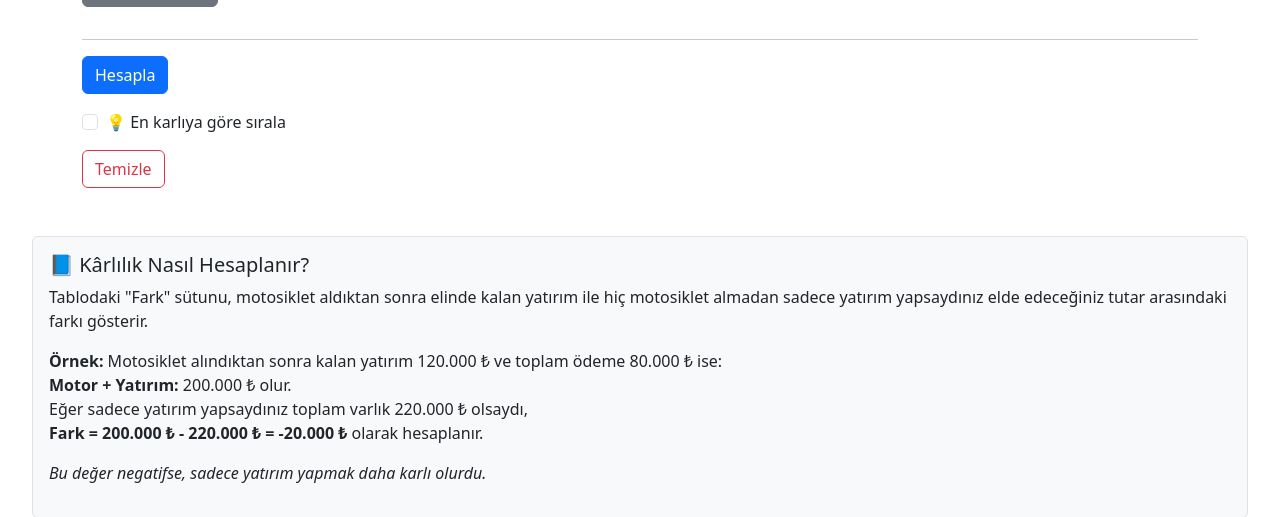
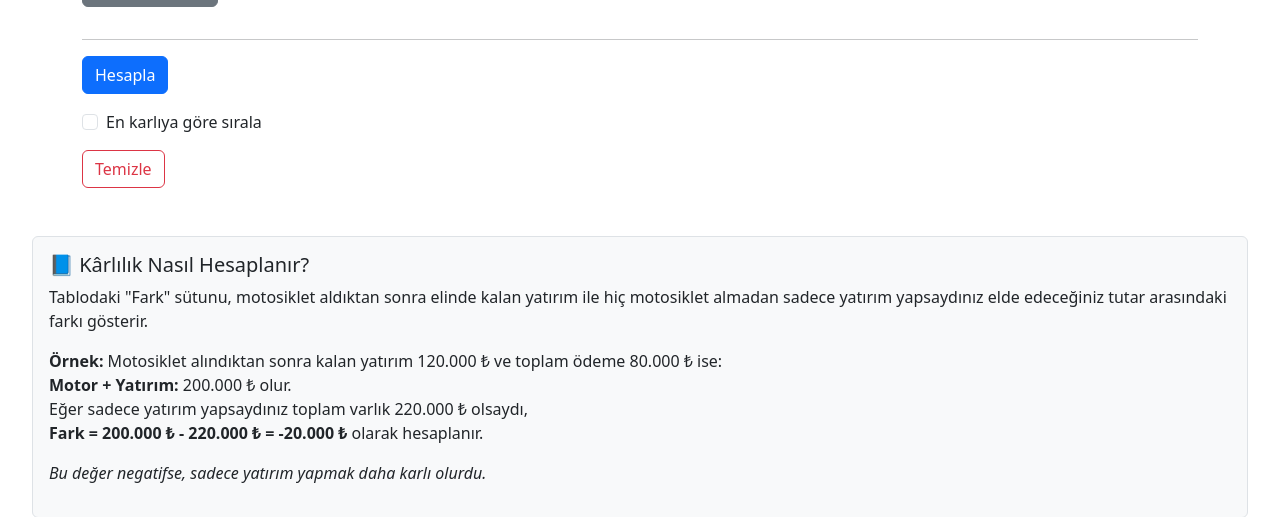
Before and after one commit to weeft/motosiklet-yatirim, a Flask app: page / in a window 1280 px wide. Shown: the part 737-1254 px from the top of the page. Run offline with Flask 3, Linux system fonts and the light colour scheme.

Commit message:
ampul simgesi kaldırıldı

```diff
--- a/templates/index.html
+++ b/templates/index.html
@@ -106,7 +106,7 @@
     <button type="submit" class="btn btn-primary">Hesapla</button>
 <div class="form-check mb-3 mt-3">
   <input class="form-check-input" type="checkbox" id="best_sort" onchange="handleBestSort()">
-  <label class="form-check-label" for="best_sort">💡 En karlıya göre sırala</label>
+  <label class="form-check-label" for="best_sort">En karlıya göre sırala</label>
 </div>
 
     <button type="button" class="btn btn-outline-danger" onclick="window.location.href='/'">Temizle</button>
```
